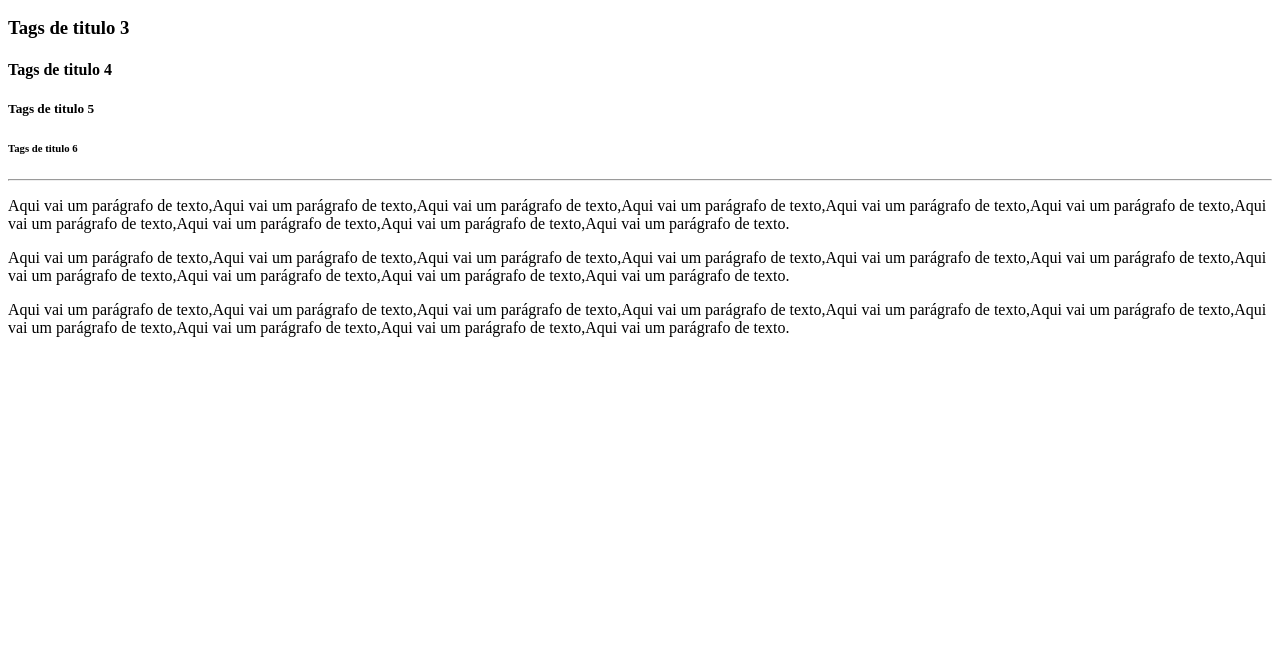
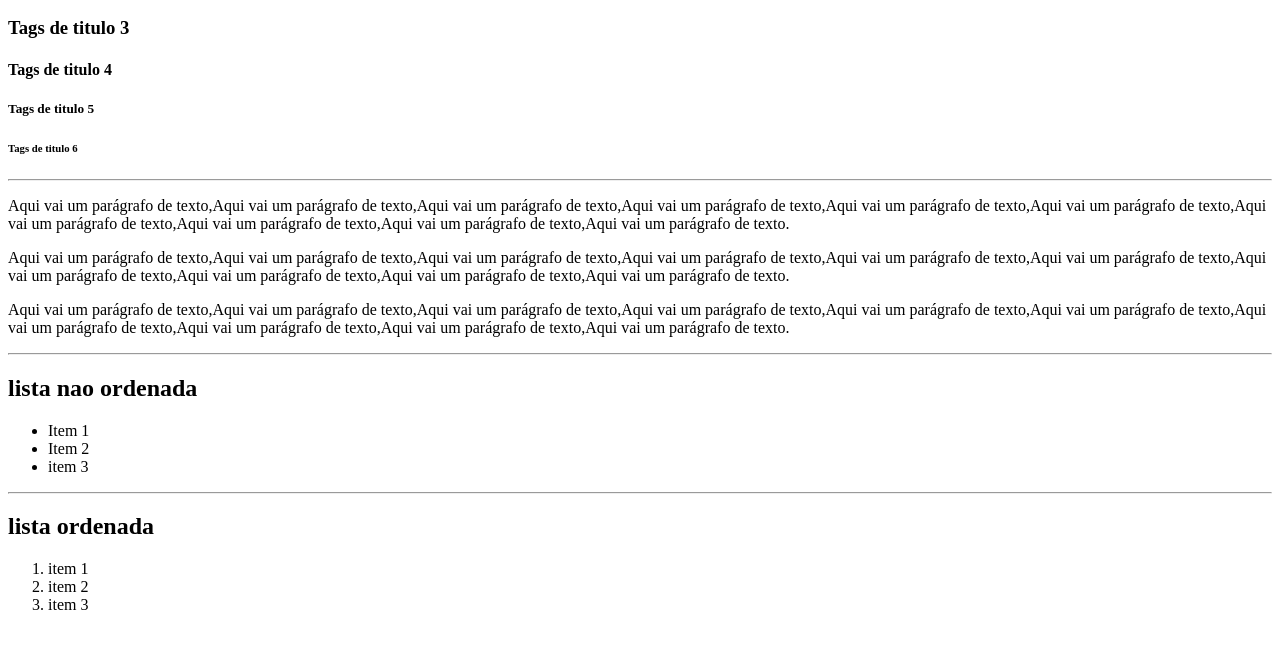
Before and after one commit to maryfer123mill/introprog-2ii, a plain HTML site: page index.html in a window 1280 px wide. Shown: the part 96-744 px from the top of the page. Drawn offline with Linux system fonts and the light colour scheme.

Commit message:
Add files via upload

```diff
--- a/index.html
+++ b/index.html
@@ -19,3 +19,18 @@
 
 <p>Aqui vai um parágrafo de texto,Aqui vai um parágrafo de texto,Aqui vai um parágrafo de texto,Aqui vai um parágrafo de texto,Aqui vai um parágrafo de texto,Aqui vai um parágrafo de texto,Aqui vai um parágrafo de texto,Aqui vai um parágrafo de texto,Aqui vai um parágrafo de texto,Aqui vai um parágrafo de texto.
 </p>
+
+<hr>
+<h2>lista nao ordenada</h2>
+<ul>
+    <li>Item 1</li>
+	<li>Item 2</li>
+	<li>item 3</li>
+</ul>
+<hr>
+<h2>lista ordenada</h2>
+<ol>
+    <li>item 1</li>
+	<li>item 2</li>
+	<li>item 3</li>
+</ol>
```
